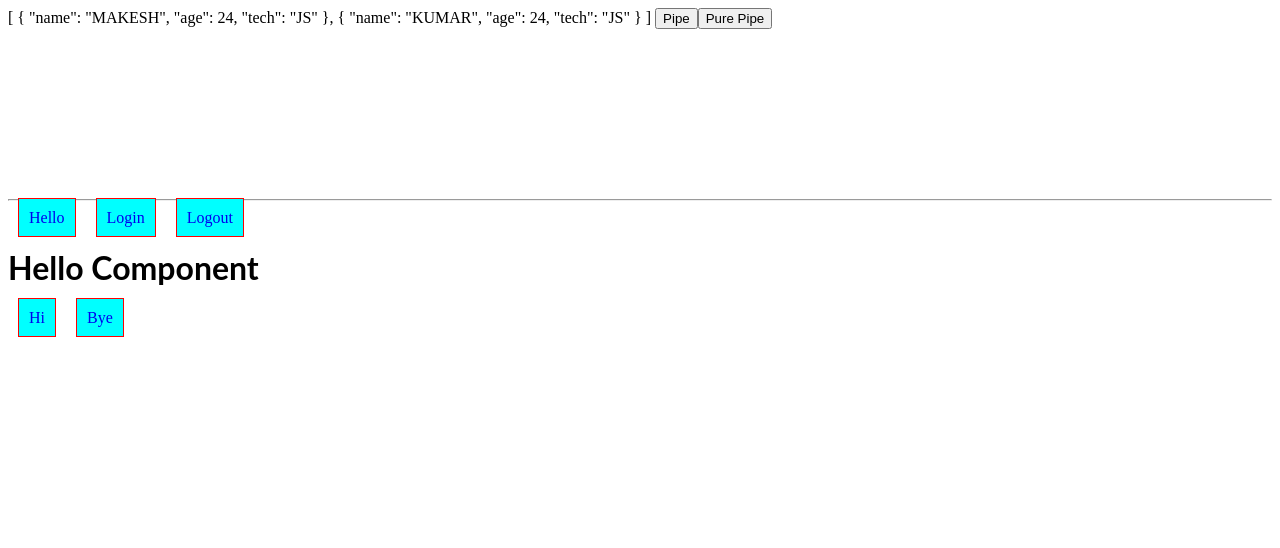
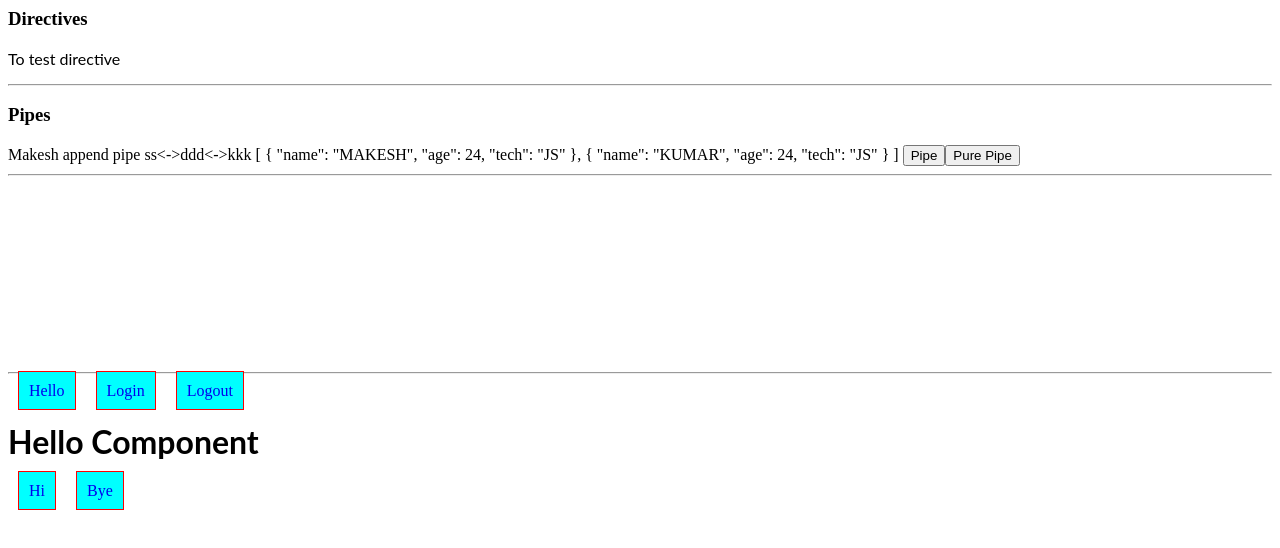
Before and after one commit to makesh-kumar/angular-features, an Angular app: page /hello in a window 1280 px wide. Shown: the top 548 px of the page. Built offline with nearby package versions, Linux system fonts and the light colour scheme.

Commit message:
3 files modified, 1 added

```diff
--- /dev/null
+++ b/src/app/Directives/custom.directive.ts
@@ -0,0 +1,22 @@
+import {
+  Directive,
+  ElementRef,
+  HostBinding,
+  HostListener,
+} from '@angular/core';
+
+//Attribute directives
+@Directive({
+  selector: '[highLight]',
+})
+export class HighLighterDirective {
+  constructor(private eleRef: ElementRef) {}
+
+  @HostListener('click') mouseover() {
+    this.eleRef.nativeElement.style.fontWeight = 'bold';
+    this.eleRef.nativeElement.style.color = 'blue';
+  }
+  // @HostListener('mouseout') mouseout() {
+  //   this.eleRef.nativeElement.style.color = '';
+  // }
+}
--- a/src/app/Pipes/custom.pipes.ts
+++ b/src/app/Pipes/custom.pipes.ts
@@ -9,14 +9,14 @@ export class CustomAppendPipe implements PipeTransform {
   }
 }
 
-
+//impure pipes
 @Pipe({
   name: 'changeCase',
   pure: false,
 })
 export class CustomChangeCasePipe implements PipeTransform {
   transform(value: any, ...args: any[]) {
-    console.log(value);
+    // console.log(value);
     const ne = value.map((data) => {
       data.name = data.name.toString().toUpperCase();
       return data;
--- a/src/app/app.component.html
+++ b/src/app/app.component.html
@@ -1,13 +1,18 @@
-<!-- {{ obj | json }} -->
+<h3>Directives</h3>
 
-<!-- {{ name | append: 'ss':'ddd' }} -->
+<p highLight>To test directive</p>
+<hr />
 
-{{ obj | changeCase | json}}
+<h3>Pipes</h3>
+{{ name | append: 'ss':'ddd':'kkk' }}
+
+{{ obj | changeCase | json }}
 
 <button (click)="onPipe()">Pipe</button>
 
 <button (click)="onPurePipe()">Pure Pipe</button>
 
+<hr />
 
 <br /><br /><br /><br /><br /><br /><br /><br /><br /><br />
 <hr />
--- a/src/app/app.module.ts
+++ b/src/app/app.module.ts
@@ -14,6 +14,7 @@ import {
   customCanDeActivateGuard,
 } from './Guards/custom.guard';
 import { CustomAppendPipe, CustomChangeCasePipe } from './Pipes/custom.pipes';
+import { HighLighterDirective } from './Directives/custom.directive';
 
 @NgModule({
   imports: [BrowserModule, FormsModule, RouterModule, AppRoutingModule],
@@ -25,6 +26,7 @@ import { CustomAppendPipe, CustomChangeCasePipe } from './Pipes/custom.pipes';
     ErrorComponent,
     CustomAppendPipe,
     CustomChangeCasePipe,
+    HighLighterDirective,
   ],
   bootstrap: [AppComponent],
   providers: [
```
